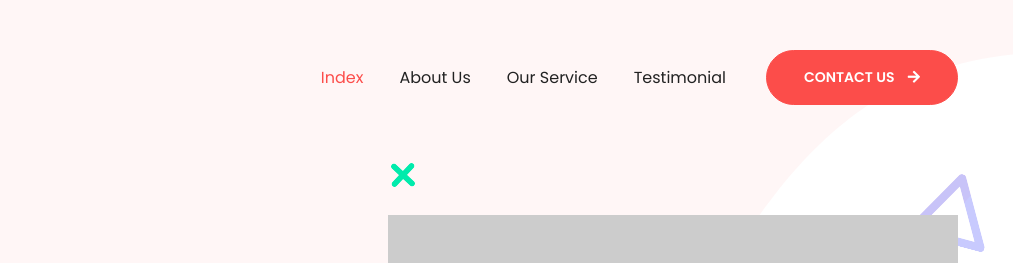
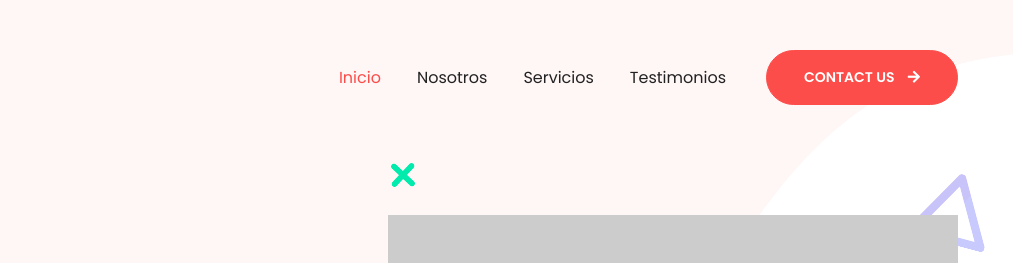
Before and after one commit to gsalcedo18/web_html_iqonno, a plain HTML site: page index.html in a window 1280 px wide. Shown: the top 263 px of the page, 267-1280 px from the left. Drawn offline with nearby package versions, Linux system fonts and the light colour scheme; placeholder pictures from the web are drawn by us.

Commit message:
Cambios de nombre en barra de navegacion

```diff
--- a/index.html
+++ b/index.html
@@ -50,16 +50,16 @@
 									<!-- navbar-nav of the page -->
 									<ul class="navbar-nav">
 										<li class="nav-item">
-											<a class="nav-link smooth" data-scroll-nav="0" href="#">index <span class="sr-only">(current)</span></a>
+											<a class="nav-link smooth" data-scroll-nav="0" href="#">inicio <span class="sr-only">(current)</span></a>
 										</li>
 										<li class="nav-item">
-											<a class="nav-link smooth" data-scroll-nav="1" href="#">about us</a>
+											<a class="nav-link smooth" data-scroll-nav="1" href="#">nosotros</a>
 										</li>
 										<li class="nav-item">
-											<a class="nav-link smooth" data-scroll-nav="2" href="#">our service</a>
+											<a class="nav-link smooth" data-scroll-nav="2" href="#">servicios</a>
 										</li>
 										<li class="nav-item">
-											<a class="nav-link smooth" data-scroll-nav="3" href="#">testimonial</a>
+											<a class="nav-link smooth" data-scroll-nav="3" href="#">testimonios</a>
 										</li>
 									</ul>
 								</div>
```
